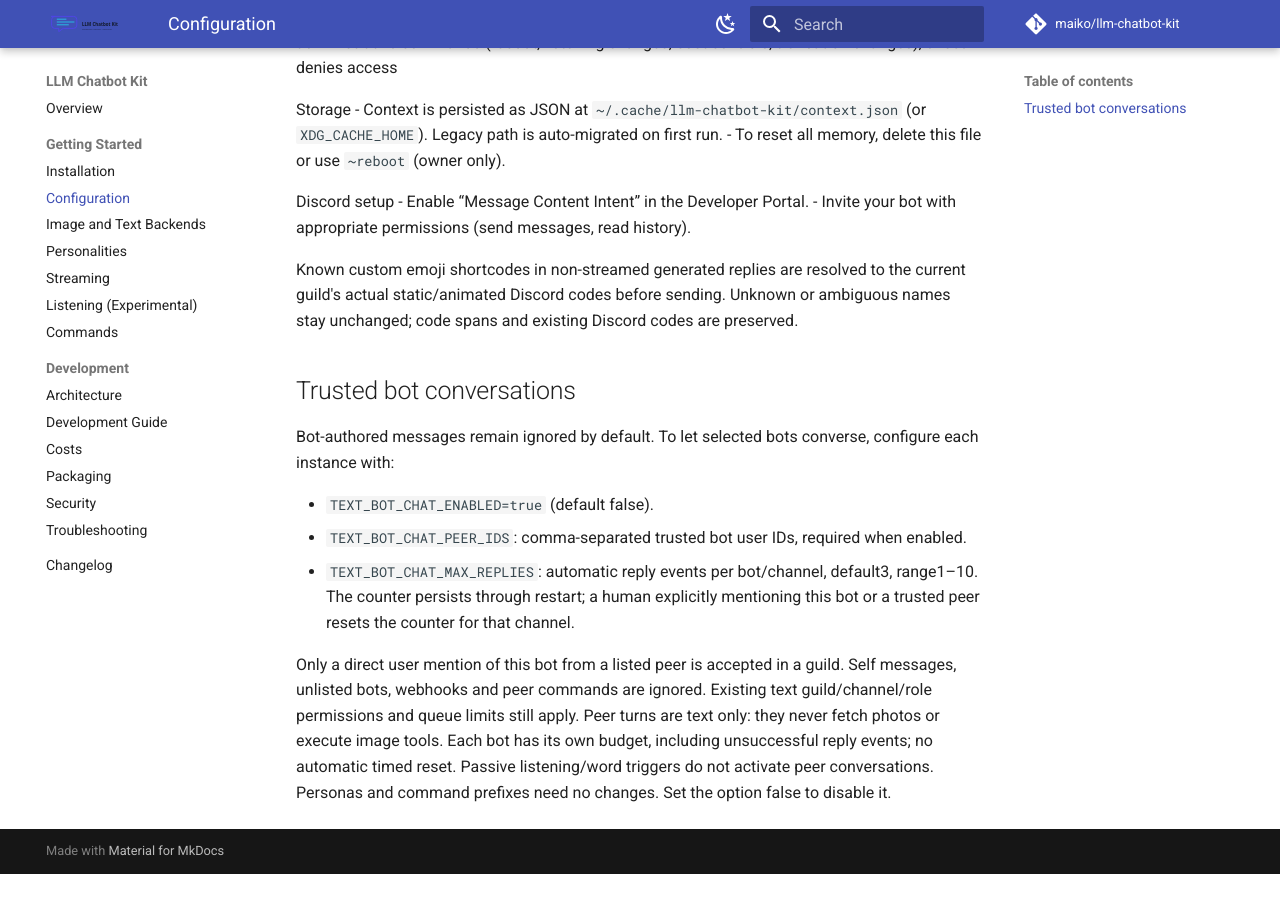
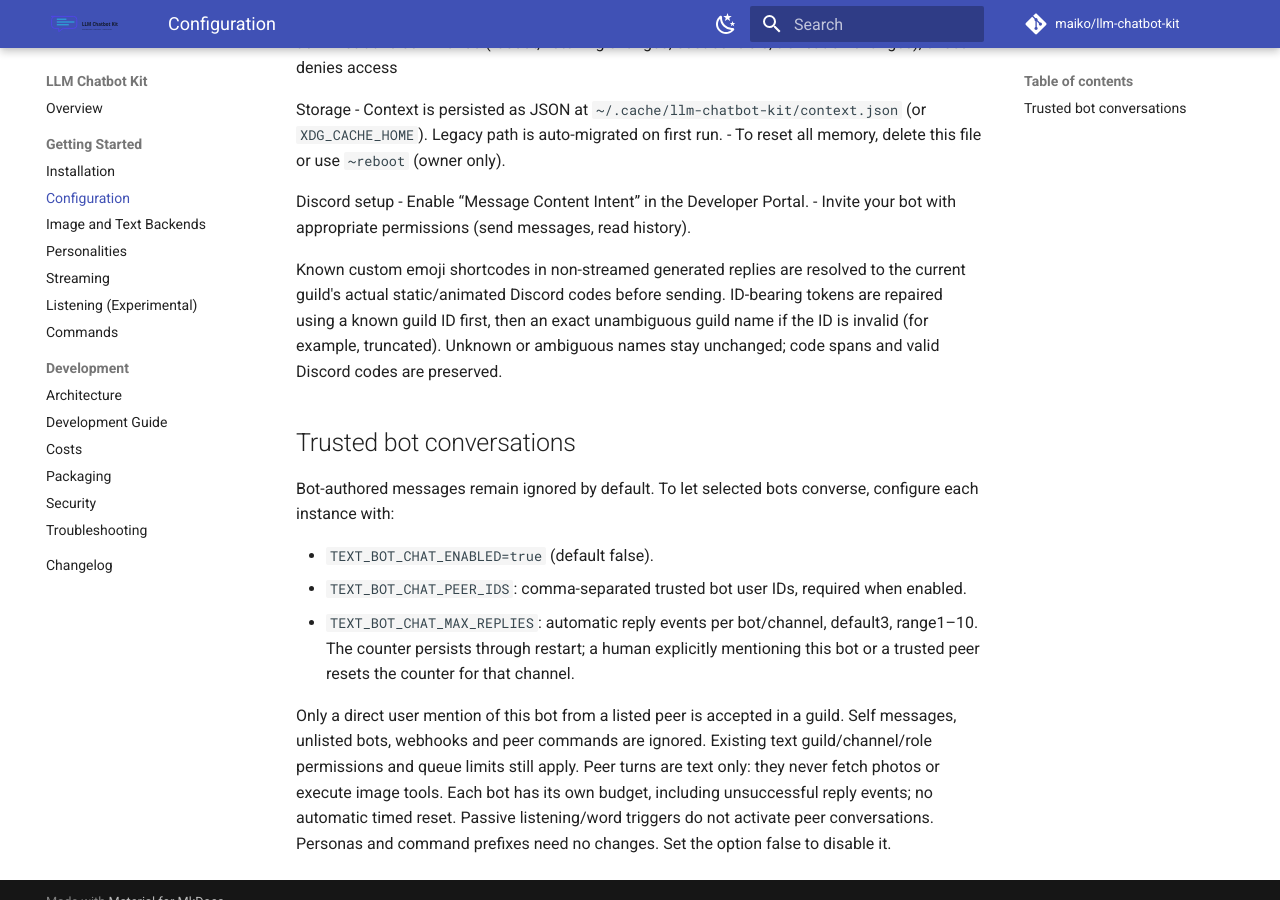
Before and after one commit to maiko/llm-chatbot-kit, an MkDocs documentation site: the page built from docs/Configuration.md, in a window 1280 px wide and 900 px high, scrolled down 566 px. Built offline with MkDocs 1.6.1 and Material for MkDocs 9.7.7, drawn with Linux system fonts in a browser that asks for light colours; comment, search, counter and statistics services are not loaded; before the commit the page ends 1440 px from its top, so only the background shows below that.

Commit message:
fix: resolve invalid emoji IDs by unique guild name

```diff
--- a/docs/Configuration.md
+++ b/docs/Configuration.md
@@ -25,8 +25,10 @@
 - Invite your bot with appropriate permissions (send messages, read history).
 
 Known custom emoji shortcodes in non-streamed generated replies are resolved to the current
-guild's actual static/animated Discord codes before sending. Unknown or ambiguous
-names stay unchanged; code spans and existing Discord codes are preserved.
+guild's actual static/animated Discord codes before sending. ID-bearing tokens are
+repaired using a known guild ID first, then an exact unambiguous guild name if the
+ID is invalid (for example, truncated). Unknown or ambiguous names stay unchanged;
+code spans and valid Discord codes are preserved.
 
 
 ## Trusted bot conversations
```
Also changed, not shown: 2 other files.
